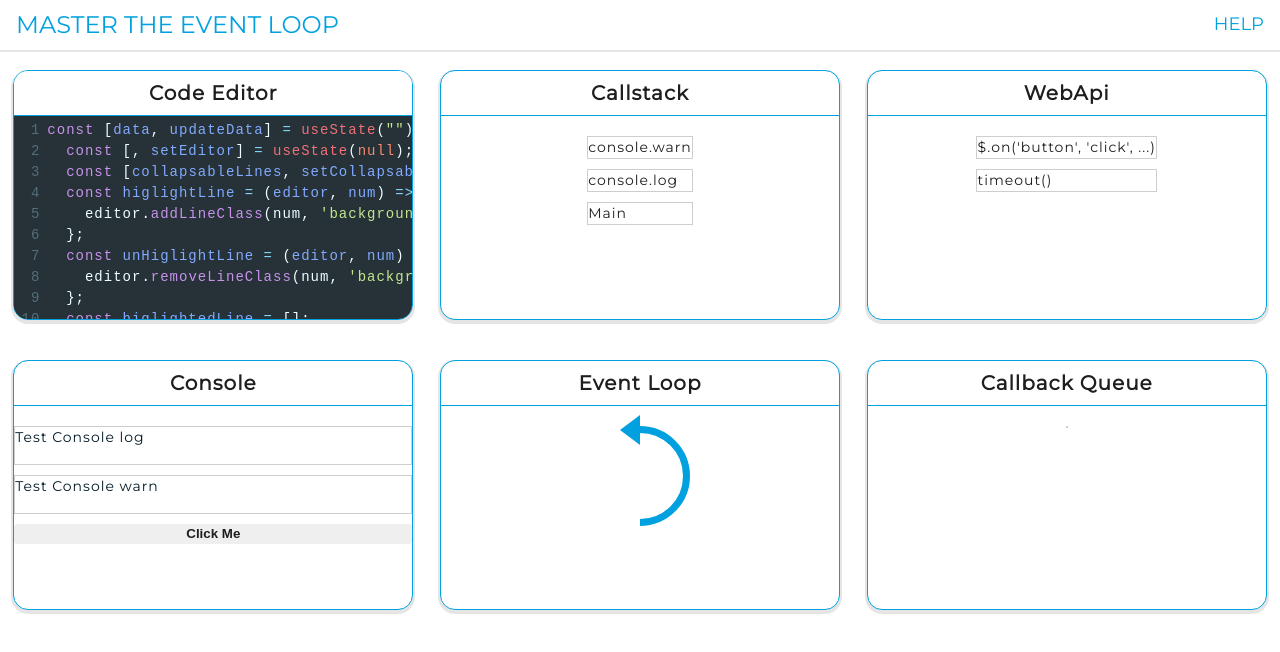
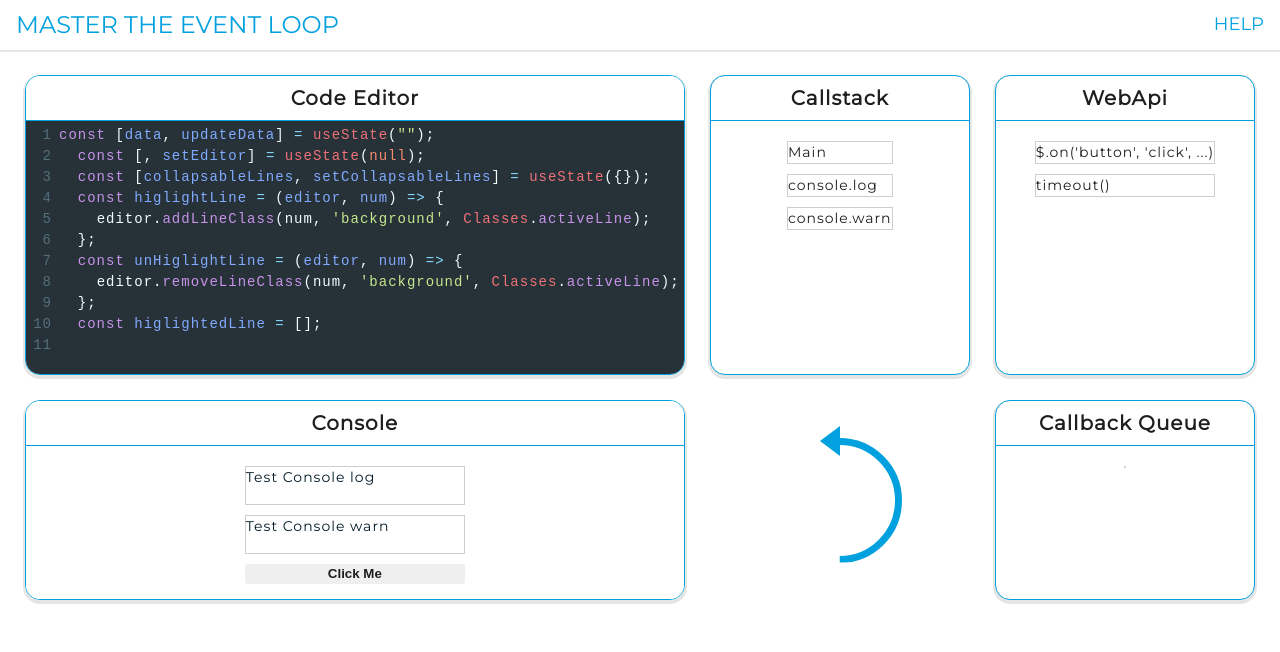
Before and after one commit to Dhaval1403/master-the-event-loop, a React (Create React App) app: page / in a window 1280 px wide. Shown: the top 652 px of the page. Built offline with nearby package versions, Linux system fonts and the light colour scheme.

Commit message:
Made some ui changes

```diff
--- a/src/components/CallbackQueue/CallbackQueue.js
+++ b/src/components/CallbackQueue/CallbackQueue.js
@@ -19,7 +19,7 @@ class CallbackQueue extends Component {
 
 				<Box borderTop={1} borderStyle="solid" color="colorBlue" />
 
-				<Box display="flex" justifyContent="center" mt="20px">
+				<Box display="flex" justifyContent="center" m="20px 0">
 					<List>
 						<ListItem>{values}</ListItem>
 					</List>
--- a/src/components/Callstack/Callstack.js
+++ b/src/components/Callstack/Callstack.js
@@ -4,8 +4,7 @@ import { connect } from 'react-redux'
 import { removeFunctionFromCallstack } from './../../redux/callstack/callstack.actions'
 import { pushToConsole } from './../../redux/Console/Console.actions'
 
-import { ConsoleBox, ConsoleTitle } from '../../styles/console'
-import { List, ListItem } from '../../styles/callstack'
+import { ConsoleBox, ConsoleTitle, List, ListItem } from '../../styles/console'
 import { Box } from '../../styles/flex'
 
 class Callstack extends Component {
@@ -43,7 +42,7 @@ class Callstack extends Component {
 
 				<Box borderTop={1} borderStyle="solid" color="colorBlue" />
 
-				<Box display="flex" justifyContent="center" mt="20px">
+				<Box display="flex" justifyContent="center" m="20px 0">
 					<List>{this.renderCallstack(this.props)}</List>
 				</Box>
 			</ConsoleBox>
--- a/src/components/Console/Console.js
+++ b/src/components/Console/Console.js
@@ -18,17 +18,16 @@ class Console extends Component {
 
 				<Box borderTop={1} borderStyle="solid" color="colorBlue" />
 
-				<Box display="flex" flexDirection="column" justifyContent="center" mt="20px">
+				<Box display="flex" justifyContent="center" m="20px 0">
 					<List>
 						{this.props.messages.map((message) => (
 							<ListItem>
 								<P key={this.props.messages.indexOf(message)}>{message}</P>
 							</ListItem>
 						))}
+
+						<Button onClick={() => this.props.pushToConsole('hello')}>Click Me</Button>
 					</List>
-
-					{/* temporary button for functionality depiction, will be removed */}
-					<Button onClick={() => this.props.pushToConsole('hello')}>Click Me</Button>
 				</Box>
 			</ConsoleBox>
 		)
--- a/src/components/Container/Container.js
+++ b/src/components/Container/Container.js
@@ -24,7 +24,13 @@ const Container = () => {
 
 			<Help />
 
-			<Grid display="grid" gridTemplateColumns="1fr 1fr 1fr" mt="50px">
+			<Grid
+				display="grid"
+				gridTemplateColumns="2fr 1fr 1fr"
+				gridTemplateRows="300px 200px"
+				gridGap="25px"
+				m="25px"
+			>
 				<Cell>
 					<Editor />
 				</Cell>
@@ -41,11 +47,11 @@ const Container = () => {
 					<Console />
 				</Cell>
 
-				<Cell>
+				<Cell alignSelf="center" justifySelf="center">
 					<EventLoop />
 				</Cell>
 
-				<Cell gridColumn="span">
+				<Cell>
 					<CallbackQueue queue={queue} />
 				</Cell>
 			</Grid>
--- a/src/components/EventLoop/EventLoop.js
+++ b/src/components/EventLoop/EventLoop.js
@@ -1,8 +1,5 @@
 import React, { Component } from 'react'
 import './EventLoop.styles.css'
-
-import { ConsoleBox, ConsoleTitle } from '../../styles/console'
-import { Box } from '../../styles/flex'
 
 class EventLoop extends Component {
 	constructor(props) {
@@ -20,20 +17,10 @@ class EventLoop extends Component {
 		}, 1000)
 
 		return (
-			<ConsoleBox>
-				<Box display="flex" justifyContent="center" alignItems="center">
-					<ConsoleTitle p="10px">Event Loop</ConsoleTitle>
-				</Box>
-
-				<Box borderTop={1} borderStyle="solid" color="colorBlue" />
-
-				<Box display="flex" justifyContent="center" alignItems="center" mt="20px">
-					<div className={'spinner-container' + (this.state.spin ? ' spin' : '')}>
-						<div className="circle" />
-						<div className="triangle" />
-					</div>
-				</Box>
-			</ConsoleBox>
+			<div className={'spinner-container' + (this.state.spin ? ' spin' : '')}>
+				<div className="circle" />
+				<div className="triangle" />
+			</div>
 		)
 	}
 }
--- a/src/components/EventLoop/EventLoop.styles.css
+++ b/src/components/EventLoop/EventLoop.styles.css
@@ -1,14 +1,14 @@
 .spinner-container {
 	position: relative;
-	width: 100px;
-	height: 100px;
+	width: 125px;
+	height: 125px;
 }
 
 .circle {
 	position: absolute;
 	box-sizing: border-box;
-	height: 100px;
-	width: 100px;
+	height: 125px;
+	width: 125px;
 	border: 7px solid #00a1de;
 	border-radius: 50%;
 	clip-path: inset(0 0 0 50%);
@@ -19,8 +19,8 @@
 	width: 30px;
 	height: 20px;
 	background: #00a1de;
-	margin-top: -6px;
-	margin-left: 25px;
+	margin-top: -7px;
+	margin-left: 38px;
 	clip-path: polygon(50% 0, 0% 100%, 100% 100%);
 	-moz-transform: rotate(-90deg);
 	-webkit-transform: rotate(-90deg);
--- a/src/components/Header/HeaderStyled.js
+++ b/src/components/Header/HeaderStyled.js
@@ -3,17 +3,16 @@ import styled from 'styled-components'
 import { variable } from '../../styles/variable'
 
 export const HeaderStyled = styled.header`
+	position: sticky;
+	top: 0;
 	background-color: ${variable.colorWhite};
 	box-shadow: 0 1px 0 1px ${variable.colorBlackTransparent1};
 	color: ${variable.colorBlack3};
 	height: auto;
-	left: 0;
-	position: fixed;
-	top: 0;
 	transition: background-color ${variable.transition}, box-shadow ${variable.transition},
 		min-height ${variable.transition}, padding ${variable.transition};
 	width: 100%;
-	z-index: 5;
+	z-index: 100;
 `
 
 export const LinkTo = styled.a``
--- a/src/components/Help/Help.styles.css
+++ b/src/components/Help/Help.styles.css
@@ -8,6 +8,7 @@
 	justify-content: center;
 	align-items: center;
 }
+
 .modal-content-container {
 	margin: 0 auto;
 	width: 60%;
@@ -15,6 +16,7 @@
 	padding-bottom: 15px;
 	border-radius: 4px;
 }
+
 .modal-header {
 	display: flex;
 	justify-content: space-between;
@@ -46,25 +48,6 @@
 	display: block;
 	margin: 0 auto;
 }
-.modal-body::-webkit-scrollbar {
-	background-color: transparent;
-	width: 10px;
-	cursor: pointer;
-}
-.modal-body::-webkit-scrollbar-thumb {
-	border-radius: 10px;
-	box-shadow: inset 0 0 6px rgba(0, 0, 0, 0.3);
-	-webkit-box-shadow: inset 0 0 6px rgba(0, 0, 0, 0.3);
-	background-color: #4b4b4b;
-}
-
-.modal-body::-webkit-scrollbar-track {
-	/* box-shadow: inset 0 0 6px rgba(0, 0, 0, 0.3);
-	-webkit-box-shadow: inset 0 0 6px rgba(0, 0, 0, 0.3);
- */
-	border-radius: 10px;
-	background-color: #ffffff;
-}
 
 .modal-content {
 	margin-bottom: 0.8rem;
@@ -95,11 +78,34 @@
 	margin-bottom: 0.5rem;
 	font-size: 2em;
 }
+
 .resource-item {
 	width: 75%;
 	height: auto;
 }
+
 .resource-video {
 	width: 75%;
 	height: 250px;
 }
+
+.modal-body::-webkit-scrollbar {
+	background-color: transparent;
+	width: 10px;
+	cursor: pointer;
+}
+
+.modal-body::-webkit-scrollbar-thumb {
+	border-radius: 10px;
+	box-shadow: inset 0 0 6px rgba(0, 0, 0, 0.3);
+	-webkit-box-shadow: inset 0 0 6px rgba(0, 0, 0, 0.3);
+	background-color: #4b4b4b;
+}
+
+.modal-body::-webkit-scrollbar-track {
+	/* box-shadow: inset 0 0 6px rgba(0, 0, 0, 0.3);
+	-webkit-box-shadow: inset 0 0 6px rgba(0, 0, 0, 0.3);
+ */
+	border-radius: 10px;
+	background-color: #ffffff;
+}
--- a/src/components/WebApi/WebApi.js
+++ b/src/components/WebApi/WebApi.js
@@ -14,7 +14,7 @@ const WebApi = (input) => {
 
 			<Box borderTop={1} borderStyle="solid" color="colorBlue" />
 
-			<Box display="flex" justifyContent="center" mt="20px">
+			<Box display="flex" justifyContent="center" m="20px 0">
 				<List>
 					<ListItem>$.on('button', 'click', ...)</ListItem>
 
--- a/src/styles/callstack.js
+++ /dev/null
@@ -1,15 +0,0 @@
-import styled from 'styled-components'
-import { space, typography } from 'styled-system'
-
-import { variable } from './variable'
-
-export const List = styled.ul`
-	display: flex;
-	flex-direction: column-reverse;
-	flex-wrap: wrap;
-`
-
-export const ListItem = styled.li`
-	margin-bottom: 10px;
-	border: 1px solid rgb(207, 206, 206);
-`
--- a/src/styles/console.js
+++ b/src/styles/console.js
@@ -12,9 +12,7 @@ export const ConsoleBox = styled.div`
 	font-size: 14px;
 	letter-spacing: 1px;
 	line-height: 1.5;
-	margin: 20px auto;
-	width: 400px;
-	height: 250px;
+	height: 100%;
 	overflow-y: auto;
 `
 
```
